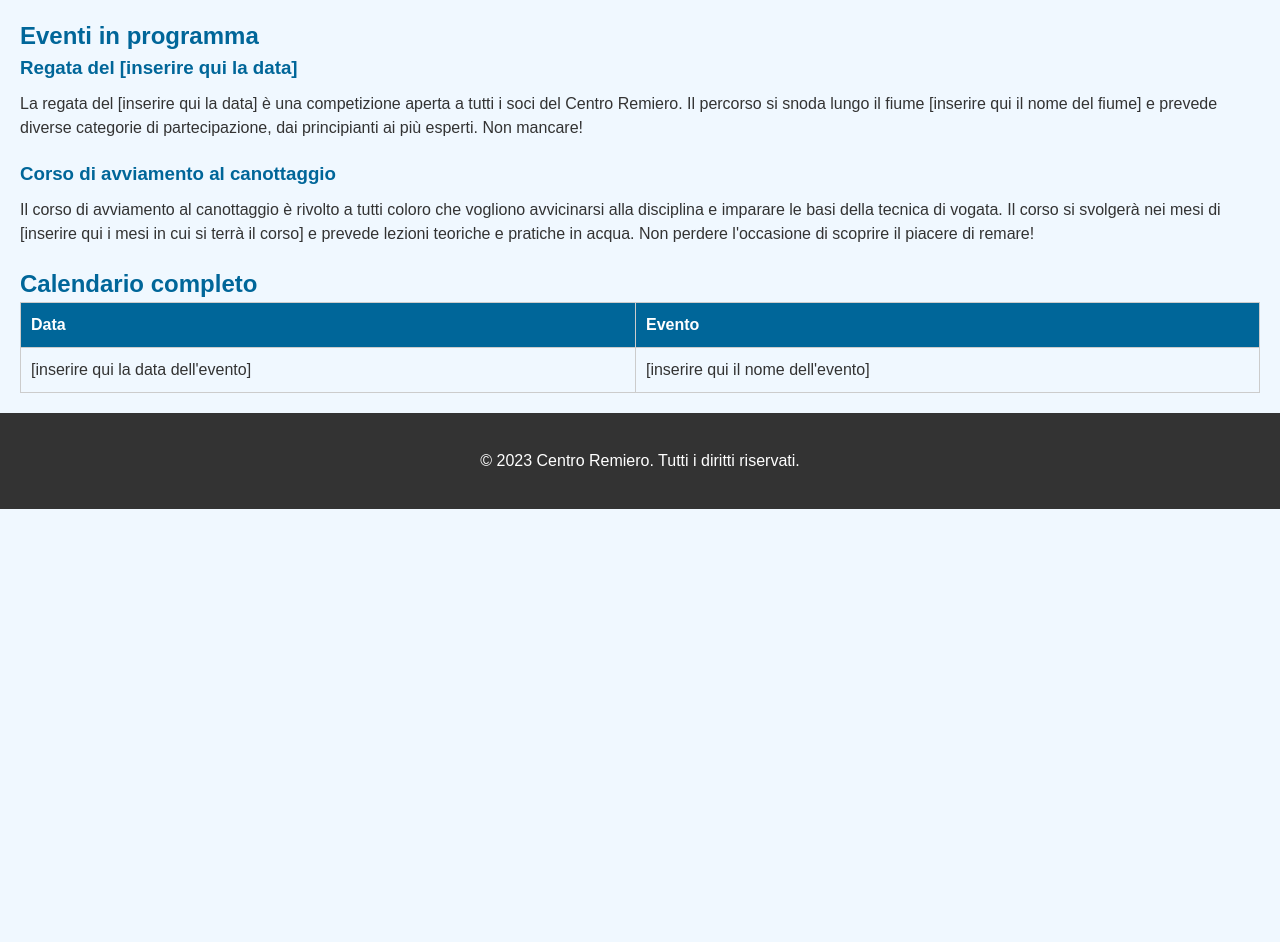
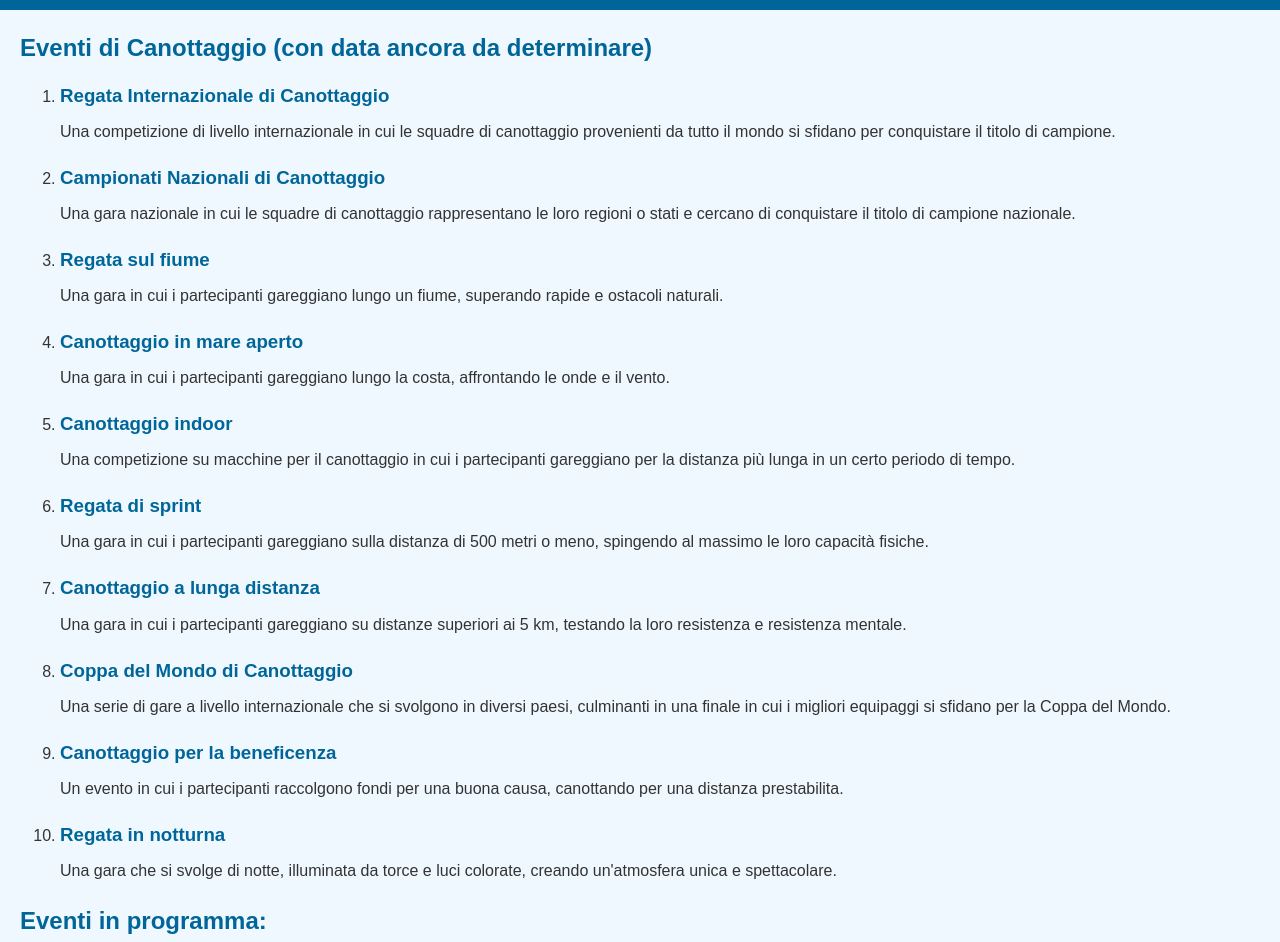
Before and after one commit to gangumi/codespaces-blank, a plain HTML site: page calendario.html in a window 1280 px wide. Shown: the part 126-1068 px from the top of the page. Before the commit the page ends 800 px from the top, so only its background shows below. Drawn offline with Linux system fonts and the light colour scheme.

Commit message:
sitodope

```diff
--- a/calendario.html
+++ b/calendario.html
@@ -20,12 +20,16 @@
 			text-align: center;
 		}
 
-		h1, h2, h3 {
-			color: #006699;
+		h1, h3 {
+			color: #ffffff;
 			font-weight: bold;
 			margin: 0;
 		}
-
+        h2  {
+			color:#006699;
+		    font-weight: bold;
+			margin: 0;
+		}
 		main {
 			padding: 20px;
 		}
@@ -79,20 +83,87 @@
 	</style>
 </head>
 <body>
+	<head>
+		<title> CALENDARIO </title>
+	</head>
+
 	<header>
 		<h1>Centro Remiero</h1>
-		<h2>Calendario</h2>
+		<h1>Calendario</h1>
 	</header>
 	<main>
-		<h2>Eventi in programma</h2>
+
+		<h2>Eventi di Canottaggio (con data ancora da determinare)</h2>
+
+		<ol>
+		  <li>
+			<h3>Regata Internazionale di Canottaggio</h3>
+			<p>Una competizione di livello internazionale in cui le squadre di canottaggio provenienti da tutto il mondo si sfidano per conquistare il titolo di campione.</p>
+		  </li>
+
+		  <li>
+			<h3>Campionati Nazionali di Canottaggio</h3>
+			<p>Una gara nazionale in cui le squadre di canottaggio rappresentano le loro regioni o stati e cercano di conquistare il titolo di campione nazionale.</p>
+		  </li>
+
+		  <li>
+			<h3>Regata sul fiume</h3>
+			<p>Una gara in cui i partecipanti gareggiano lungo un fiume, superando rapide e ostacoli naturali.</p>
+		  </li>
+
+		  <li>
+			<h3>Canottaggio in mare aperto</h3>
+			<p>Una gara in cui i partecipanti gareggiano lungo la costa, affrontando le onde e il vento.</p>
+		  </li>
+
+		  <li>
+			<h3>Canottaggio indoor</h3>
+			<p>Una competizione su macchine per il canottaggio in cui i partecipanti gareggiano per la distanza più lunga in un certo periodo di tempo.</p>
+		  </li>
+
+		  <li>
+			<h3>Regata di sprint</h3>
+			<p>Una gara in cui i partecipanti gareggiano sulla distanza di 500 metri o meno, spingendo al massimo le loro capacità fisiche.</p>
+		  </li>
+
+		  <li>
+			<h3>Canottaggio a lunga distanza</h3>
+			<p>Una gara in cui i partecipanti gareggiano su distanze superiori ai 5 km, testando la loro resistenza e resistenza mentale.</p>
+		  </li>
+
+		  <li>
+			<h3>Coppa del Mondo di Canottaggio</h3>
+			<p>Una serie di gare a livello internazionale che si svolgono in diversi paesi, culminanti in una finale in cui i migliori equipaggi si sfidano per la Coppa del Mondo.</p>
+		  </li>
+
+		  <li>
+			<h3>Canottaggio per la beneficenza</h3>
+			<p>Un evento in cui i partecipanti raccolgono fondi per una buona causa, canottando per una distanza prestabilita.</p>
+		  </li>
+
+		  <li>
+			<h3>Regata in notturna</h3>
+			<p>Una gara che si svolge di notte, illuminata da torce e luci colorate, creando un'atmosfera unica e spettacolare.</p>
+		  </li>
+
+		</ol>
+
+
+
+
+
+
+
+
+		<h2>Eventi in programma:</h2>
 		<ul>
 			<li>
-				<h3>Regata del [inserire qui la data]</h3>
-				<p>La regata del [inserire qui la data] è una competizione aperta a tutti i soci del Centro Remiero. Il percorso si snoda lungo il fiume [inserire qui il nome del fiume] e prevede diverse categorie di partecipazione, dai principianti ai più esperti. Non mancare!</p>
+				<h3>Regata del 15/04/23 </h3>
+				<p>La regata del 15/04/23 è una competizione aperta a tutti i soci del Centro Remiero. Il percorso si snoda lungo il fiume luca e prevede diverse categorie di partecipazione, dai principianti ai più esperti. Non mancare!</p>
 			</li>
 			<li>
 				<h3>Corso di avviamento al canottaggio</h3>
-				<p>Il corso di avviamento al canottaggio è rivolto a tutti coloro che vogliono avvicinarsi alla disciplina e imparare le basi della tecnica di vogata. Il corso si svolgerà nei mesi di [inserire qui i mesi in cui si terrà il corso] e prevede lezioni teoriche e pratiche in acqua. Non perdere l'occasione di scoprire il piacere di remare!</p>
+				<p>Il corso di avviamento al canottaggio è rivolto a tutti coloro che vogliono avvicinarsi alla disciplina e imparare le basi della tecnica di vogata. Il corso si svolgerà nei mesi di giugno, luglio e dal 1 al 15 settembre, e prevede lezioni teoriche e pratiche in acqua. Non perdere l'occasione di scoprire il piacere di remare!</p>
 			</li>
 			<!-- Aggiungi qui eventuali altri eventi in programma -->
 		</ul>
@@ -106,10 +177,22 @@
 			</thead>
 			<tbody>
 				<tr>
+					<td> 15/04/23</td>
+					<td> regata vincente!</td>
+				</tr>
+				<tr>
 					<td>[inserire qui la data dell'evento]</td>
 					<td>[inserire qui il nome dell'evento]</td>
 				</tr>
-				<!-- Aggiungi qui eventuali altri eventi nel calendario -->
+				<tr>
+					<td>[inserire qui la data dell'evento]</td>
+					<td>[inserire qui il nome dell'evento]</td>
+				</tr>
+				<tr>
+					<td> giu, lug, 1-15 sett</td>
+					<td> corso di avviamento!</td>
+				</tr>
+
 			</tbody>
 		</table>
 	</main>
--- a/index.css
+++ b/index.css
@@ -77,3 +77,7 @@ body {
     padding: 10px;
     text-align: center;
   }
+  #my-video {
+    display: block;
+    margin: 0 auto;
+  }
```
Also changed, not shown: index.html (+10 -8 lines).
